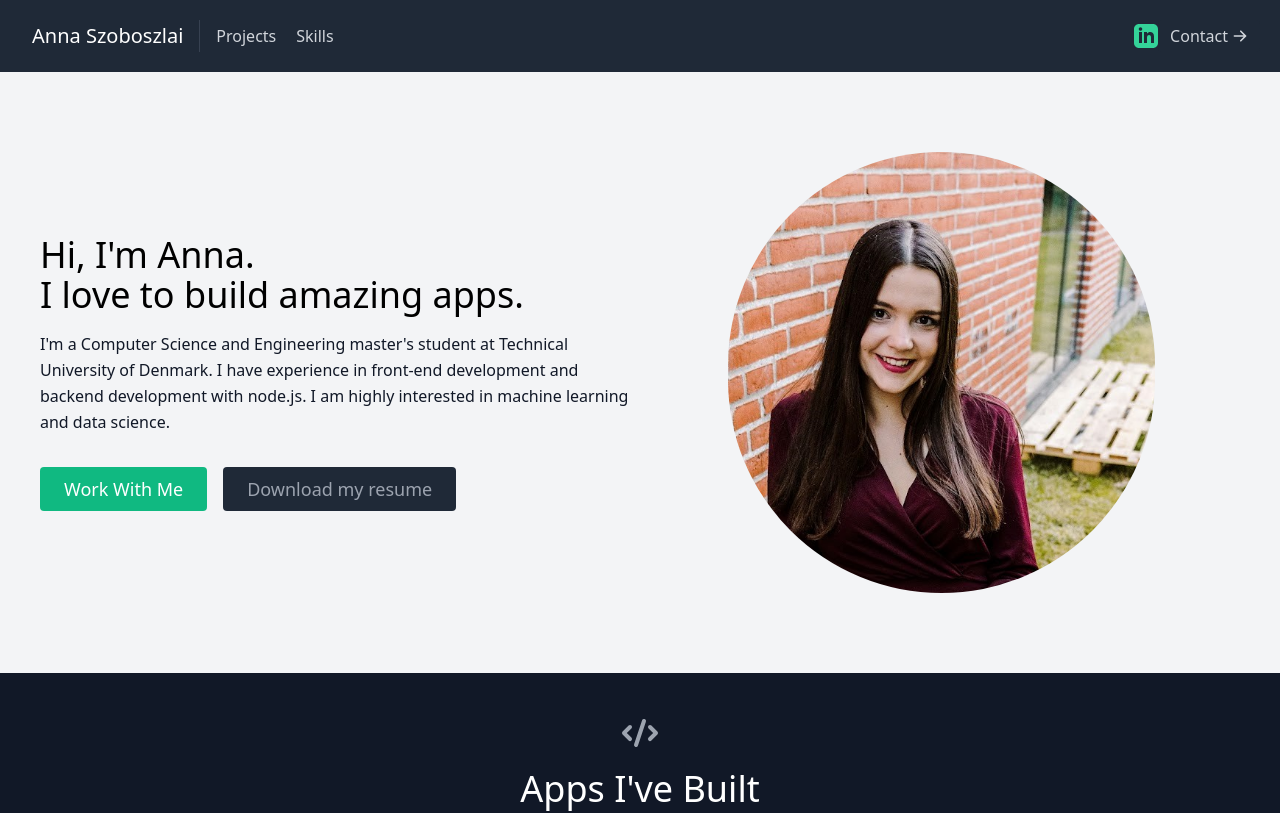
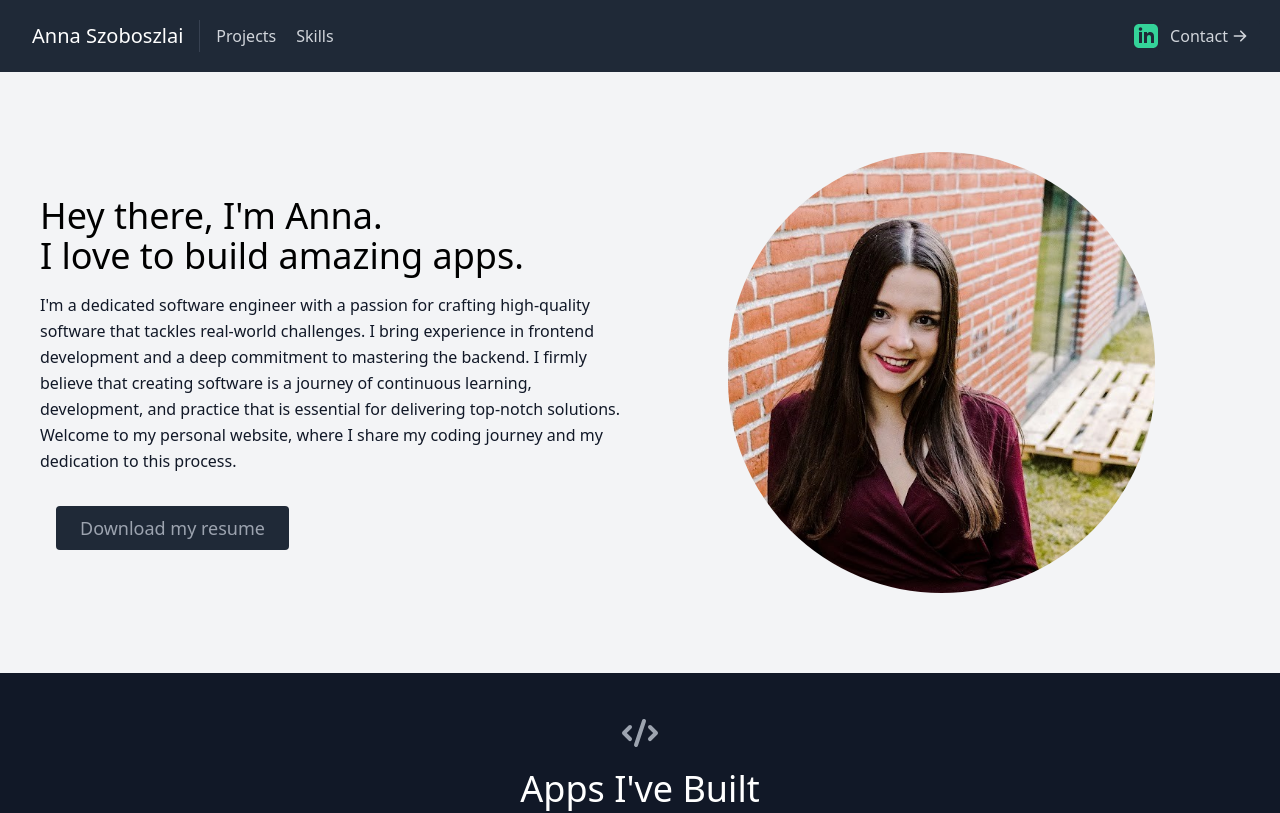
Before and after one commit to szoboszlaianna/my-portfolio, a React (Create React App) app: page / in a window 1280 px wide. Shown: the top 813 px of the page. Built offline with nearby package versions, Linux system fonts and the light colour scheme.

Commit message:
changes to intro and cv

```diff
--- a/src/App.js
+++ b/src/App.js
@@ -1,20 +1,17 @@
-import React from 'react';
-import About from './components/About';
-import Contact from './components/Contact';
-import Navbar from './components/Navbar';
-import Projects from './components/Projects';
-import Skills from './components/Skills';
-import Testimonials from './components/Testimonials';
-import Footer from './components/Footer';
+import React from "react";
+import About from "./components/About";
+import Navbar from "./components/Navbar";
+import Projects from "./components/Projects";
+import Skills from "./components/Skills";
+import Footer from "./components/Footer";
 
 export default function App() {
   return (
-    <main className='text-gray-900 bg-gray-100 body-font'>
+    <main className="text-gray-900 bg-gray-100 body-font">
       <Navbar />
       <About />
       <Projects />
       <Skills />
-      <Contact />
       <Footer />
     </main>
   );
--- a/src/components/About.js
+++ b/src/components/About.js
@@ -6,21 +6,37 @@ export default function About() {
       <div className="container mx-auto flex px-10 py-20 md:flex-row flex-col items-center">
         <div className="lg:flex-grow md:w-1/2 lg:pr-24 md:pr-16 flex flex-col md:items-start md:text-left mb-16 md:mb-0 items-center text-center">
           <h1 className="title-font sm:text-4xl text-3xl mb-4 font-medium text-black">
-            Hi, I'm Anna.
-            <br className="hidden lg:inline-block" />I love to build amazing apps.
+            Hey there, I'm Anna.
+            <br className="hidden lg:inline-block" />I love to build amazing
+            apps.
           </h1>
-          <p className="mb-8 leading-relaxed">I'm a Computer Science and Engineering master's student at Technical University of Denmark. I have experience in front-end development and backend development with node.js. I am highly interested in machine learning and data science. </p>
+          <p className="mb-8 leading-relaxed">
+            I'm a dedicated software engineer with a passion for crafting
+            high-quality software that tackles real-world challenges. I bring
+            experience in frontend development and a deep commitment to
+            mastering the backend. I firmly believe that creating software is a
+            journey of continuous learning, development, and practice that is
+            essential for delivering top-notch solutions. Welcome to my personal
+            website, where I share my coding journey and my dedication to this
+            process.
+          </p>
           <div className="flex justify-center">
-            <a href="#contact" className="inline-flex text-white bg-green-500 border-0 py-2 px-6 focus:outline-none hover:bg-green-600 rounded text-lg">
-              Work With Me
-            </a>
-            <a href="./cv.pdf" target="_blank" download className="ml-4 inline-flex text-gray-400 bg-gray-800 border-0 py-2 px-6 focus:outline-none hover:bg-gray-700 hover:text-white rounded text-lg">
+            <a
+              href="./cv.pdf"
+              target="_blank"
+              download
+              className="ml-4 inline-flex text-gray-400 bg-gray-800 border-0 py-2 px-6 focus:outline-none hover:bg-gray-700 hover:text-white rounded text-lg"
+            >
               Download my resume
             </a>
           </div>
         </div>
         <div className="lg:max-w-lg lg:w-full md:w-1/2 w-5/6">
-          <img className="object-cover object-center rounded-full w-5/6	 " alt="portrait" src="./portrait.jpg" />
+          <img
+            className="object-cover object-center rounded-full w-5/6	 "
+            alt="portrait"
+            src="./portrait.jpg"
+          />
         </div>
       </div>
     </section>
--- a/src/data.js
+++ b/src/data.js
@@ -3,7 +3,7 @@ export const projects = [
     title: "PDF magic (in progress)",
     subtitle: "React",
     description:
-      "PDF Magic is an application that provides various PDF functionalities, such as merging PDFs and deleting pages etc. Currently the merge funcionality is implemented.",
+      "PDF Magic is an application that provides various PDF functionalities, such as merging PDFs and deleting pages etc.",
     image: "./pdfmagicdemo.gif",
     link: "https://github.com/szoboszlaianna/pdfmagic",
   },
@@ -45,7 +45,6 @@ export const testimonials = [
 export const skills = [
   "Typescript",
   "React",
-  "Node",
   "Material UI",
   "Python",
   "Fast API",
@@ -53,6 +52,7 @@ export const skills = [
   "HTML&CSS",
   "Postgress",
   "SQL",
+  "Node",
   "Git",
   "Pandas",
   "Data Science",
```
Also changed, not shown: src/components/Navbar.js (+28 -14 lines), 1 other file (tests, documents, lock files or other folders).
